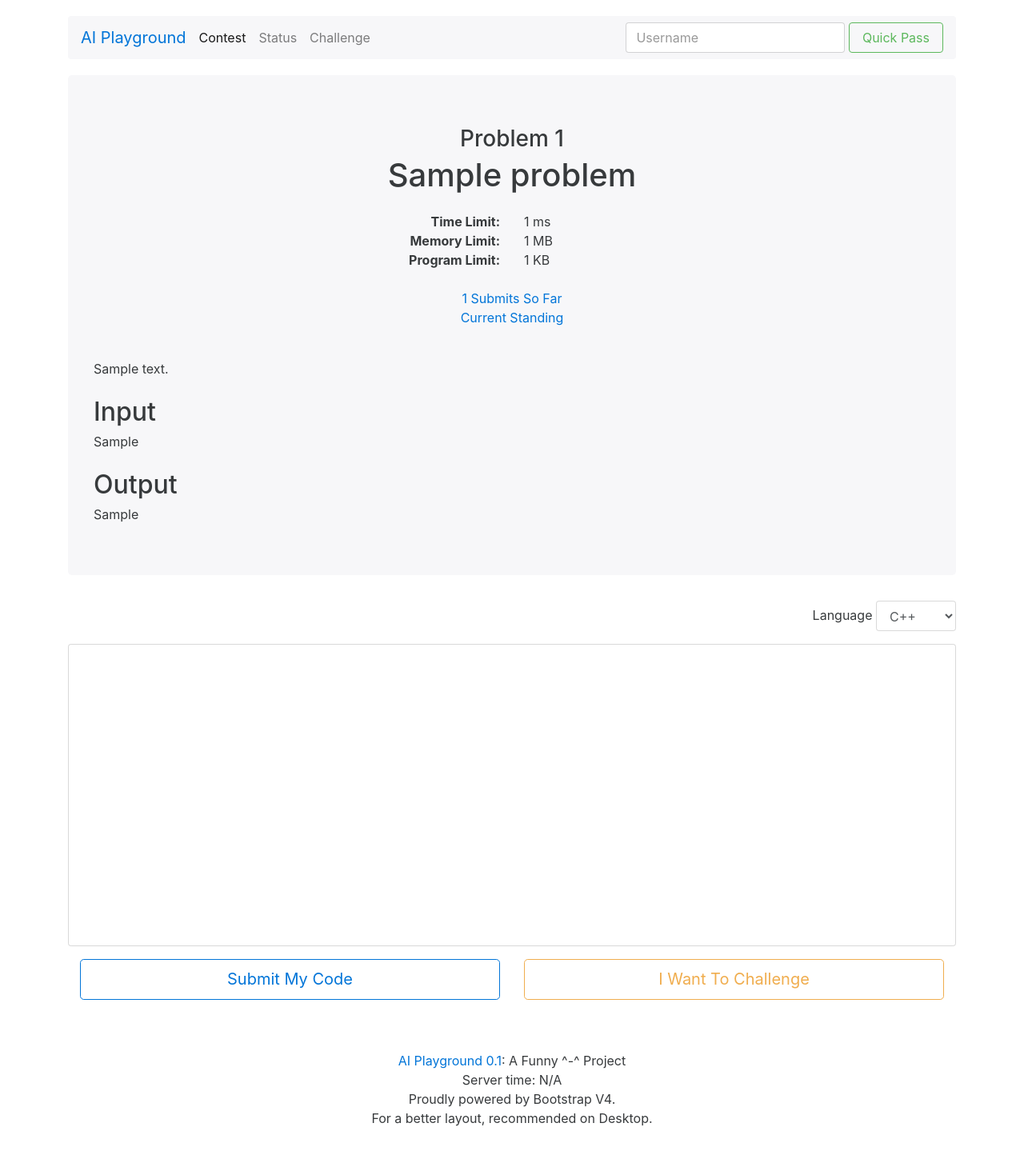
After one commit to zerolfx/AIPlayground, a Django app: page /problem/1/ in a window 1280 px wide. The commit adds this page. Shown: the whole page at 80% size. Run offline with Django 3.2, Linux system fonts and the light colour scheme; tables that the repository leaves empty hold one stand-in row (values such as "Sample post"); some libraries are stand-ins or nearby versions.

Commit message:
Some ridiculous HTML additions

```diff
--- a/AIPlayground/urls.py
+++ b/AIPlayground/urls.py
@@ -18,10 +18,13 @@ from django.contrib import admin
 
 from core.views import home_view
 from account.views import login_register, logout
+from problem.views import problist_view, problem_view
 
 urlpatterns = [
     url(r'^admin/', admin.site.urls),
     url(r'^$', home_view),
     url(r'^login/', login_register, name='login'),
-    url(r'^logout/', logout)
+    url(r'^logout/', logout),
+    url(r'^problist/', problist_view, name='problist'),
+    url(r'^problem/(\d+)/', problem_view, name='problem')
 ]
--- a/problem/models.py
+++ b/problem/models.py
@@ -27,6 +27,9 @@ class Problem(models.Model):
     status = models.CharField('Status', max_length=1, choices=STATUS_CHOICES)
     likes = models.PositiveIntegerField('Likes', default=0)
 
+    time_limit = models.IntegerField('Time Limit (ms)', default=1000)
+    memory_limit = models.IntegerField('Memory Limit (MB)', default=512)
+    program_limit = models.IntegerField('Program Limit (KB)', default=128)
     description = models.TextField('Description')
     input = models.TextField('Input')
     output = models.TextField('Output')
--- a/problem/views.py
+++ b/problem/views.py
@@ -1,3 +1,10 @@
 from django.shortcuts import render
+from .models import Problem
 
-# Create your views here.
+def problist_view(request):
+    ProblemList = Problem.objects.filter(status='a')
+    return render(request, 'problist.html', {'problem_list': ProblemList})
+
+def problem_view(request, get_id):
+    problem = Problem.objects.get(id=get_id)
+    return render(request, 'problem.html', {'problem': problem})
--- a/templates/index.html
+++ b/templates/index.html
@@ -23,16 +23,12 @@
         </form>
         </div>
         {% if error_message %}
-        <div class="row">
         <div class="alert alert-danger" role="alert">
           {{ error_message }}
         </div>
-        </div>
         {% elif message %}
-        <div class="row">
         <div class="alert alert-success" role="alert">
           {{ message }}
-        </div>
         </div>
         {% endif %}
       </div>
--- /dev/null
+++ b/templates/problem.html
@@ -0,0 +1,56 @@
+{% extends 'base.html' %}
+{% block content %}
+
+<div class="jumbotron bg-faded">
+    <h3 class="text-xs-center">Problem {{ problem.id }}</h3>
+    <h1 class="text-xs-center">{{ problem.title }}</h1>
+
+    <div class="row my-2">
+        <div class="col-xs-6 text-xs-right"><strong>Time Limit:</strong></div>
+        <div class="col-xs-6">{{ problem.time_limit }} ms</div>
+        <div class="col-xs-6 text-xs-right"><strong>Memory Limit:</strong></div>
+        <div class="col-xs-6">{{ problem.memory_limit }} MB</div>
+        <div class="col-xs-6 text-xs-right"><strong>Program Limit:</strong></div>
+        <div class="col-xs-6">{{ problem.program_limit }} KB</div>
+    </div>
+
+    <div class="container text-xs-center xs-0 px-0 my-2">
+        <p><a href="#">{{ problem.submissions }} Submits So Far</a><br>
+        <a href="#">Current Standing</a></p>
+    </div>
+
+    <div class="container mx-0 px-0 my-2">{{ problem.description }}</div>
+    <div class="container mx-0 px-0 my-2">
+        <h2>Input</h2>
+        {{ problem.input }}
+    </div>
+    <div class="container mx-0 px-0 mt-2">
+        <h2>Output</h2>
+        {{ problem.output }}
+    </div>
+
+</div>
+
+<form>
+    <div class="form-group form-inline float-xs-right">
+        <label for="languageSelect">Language</label>
+        <select class="form-control" id="languageSelect">
+            <option>C++</option>
+            <option>Java</option>
+            <option>Python</option>
+        </select>
+    </div>
+    <div class="form-group">
+        <textarea rows="18" class="form-control" style="resize:none; font-family: monospace;"></textarea>
+    </div>
+    <div class="container mx-0 px-0 mb-3">
+        <div class="col-md-6 form-group">
+            <button class="btn btn-lg btn-outline-primary btn-block" type="submit">Submit My Code</button>
+        </div>
+        <div class="col-md-6 form-group">
+            <button class="btn btn-lg btn-outline-warning btn-block" type="submit">I Want To Challenge</button>
+        </div>
+    </div>
+</form>
+
+{% endblock %}
```
Also changed, not shown: templates/problist.html (added, +25 -0 lines), problem/migrations/0003_auto_20161221_1213.py (added), problem/migrations/0004_auto_20161221_1214.py (added).
